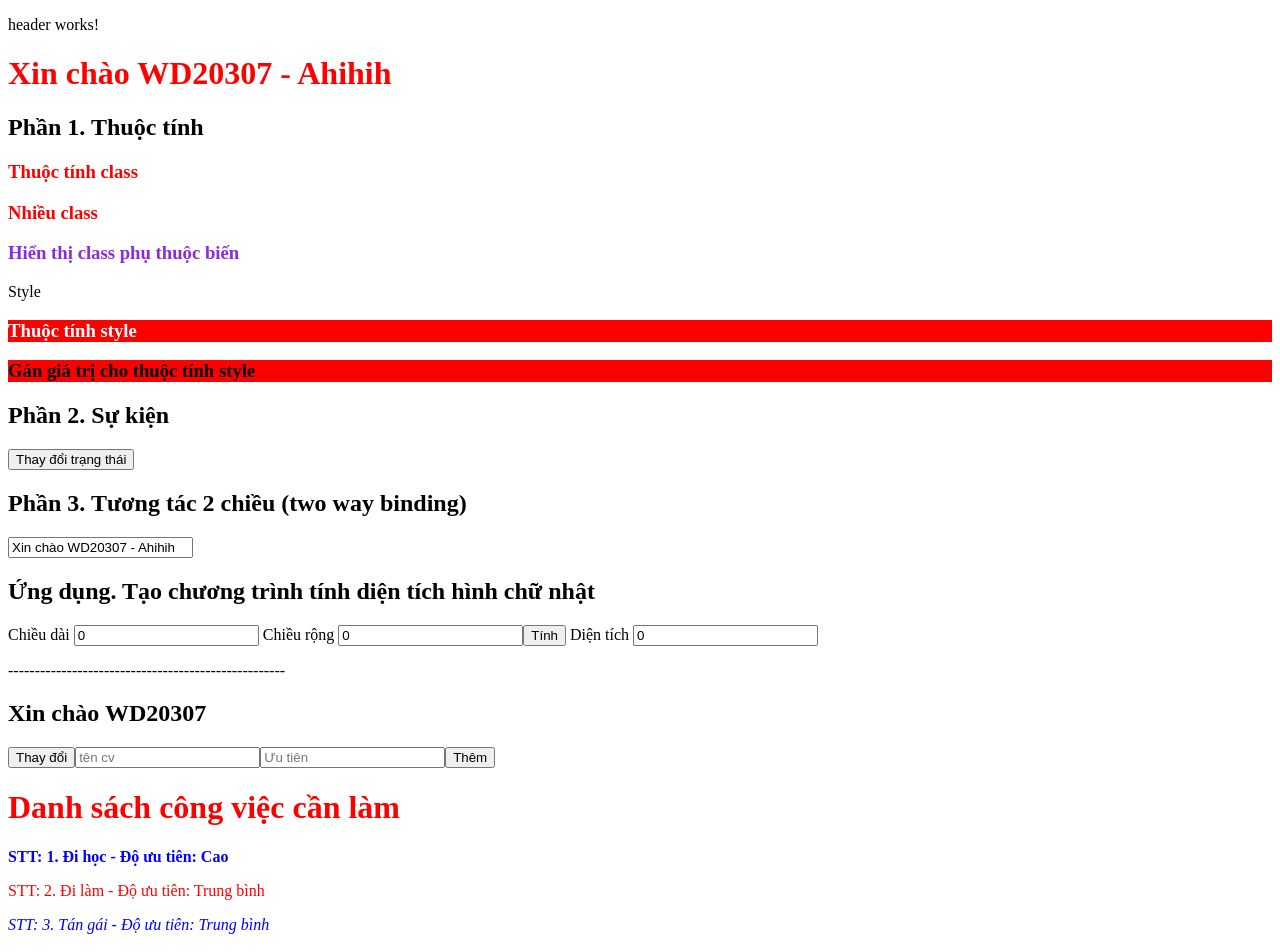
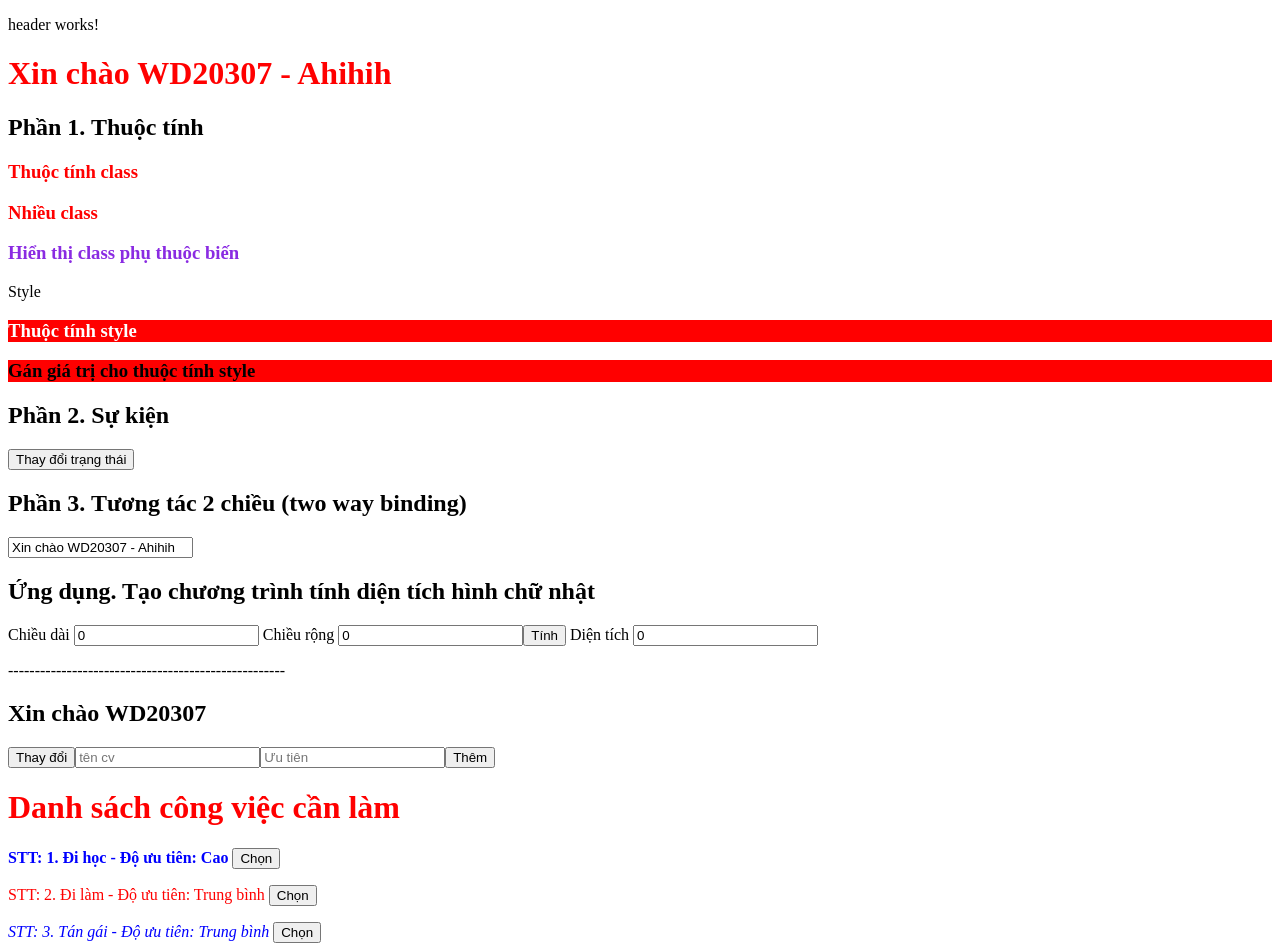
Before and after one commit to angocit/web208, an Angular app: page / in a window 1280 px wide. Shown: the top 952 px of the page. Built offline with nearby package versions, Linux system fonts and the light colour scheme.

Commit message:
b4: Đẩy dữ liệu từ component con ra component cha

```diff
--- a/src/app/app.html
+++ b/src/app/app.html
@@ -34,6 +34,11 @@
 <input type="text" placeholder="Ưu tiên" [(ngModel)]="priority"/>
 <button (click)="onAddTodo()">Thêm</button>
 <h1>Danh sách công việc cần làm</h1>
+@if (message!=''){
+<span [style.color]="'red'">
+    Bạn vừa chọn {{message}}
+</span>
+}
 <div>
     @for (todo of todos; track $index;let i=$index;let e=$even;let first = $first;let last = $last) {
         <!-- @if(e){
@@ -43,6 +48,6 @@
             <li [style.font-weight]="(first)?'bold':''" [style.font-style]="(last)?'italic':''" [style.color]="'red'">STT: {{i+1}}. {{todo.name}} - Độ ưu tiên: {{todo.priority}}</li>
         } -->
             <!-- <li [style.font-weight]="(first)?'bold':''" [style.font-style]="(last)?'italic':''" [style.color]="(e)?'blue':'red'">STT: {{i+1}}. {{todo.name}} - Độ ưu tiên: {{todo.priority}}</li> -->
-        <app-todoitem [todoInfo]="{todo:todo,last:last,first:first,even:e,index:i}"/>
+        <app-todoitem (handleclick)="ChooseFn($event)" [todoInfo]="{todo:todo,last:last,first:first,even:e,index:i}"/>
     }
 </div>
--- a/src/app/app.ts
+++ b/src/app/app.ts
@@ -23,6 +23,7 @@ export class App {
   dientich:number = 0
   name:string = ''
   priority:string = ''
+  message:string = ''
   todos:ITodo[]=[
     {
       name:"Đi học",
@@ -57,4 +58,7 @@ export class App {
     this.name=''
     this.priority=''
   }
+  ChooseFn = (text:string)=>{
+    this.message = text
+  }
 }
--- a/src/app/components/todoitem/todoitem.html
+++ b/src/app/components/todoitem/todoitem.html
@@ -1 +1,3 @@
-<p [style.font-weight]="(todoInfo.first)?'bold':''" [style.font-style]="(todoInfo.last)?'italic':''" [style.color]="(todoInfo.even)?'blue':'red'">STT: {{todoInfo.index+1}}. {{todoInfo.todo.name}} - Độ ưu tiên: {{todoInfo.todo.priority}}</p>
+<p [style.font-weight]="(todoInfo.first)?'bold':''" [style.font-style]="(todoInfo.last)?'italic':''" [style.color]="(todoInfo.even)?'blue':'red'">STT: {{todoInfo.index+1}}. {{todoInfo.todo.name}} - Độ ưu tiên: {{todoInfo.todo.priority}}
+    <button (click)="onClick(todoInfo.todo.name)">Chọn</button>
+</p>
--- a/src/app/components/todoitem/todoitem.ts
+++ b/src/app/components/todoitem/todoitem.ts
@@ -1,4 +1,4 @@
-import { Component, Input } from '@angular/core';
+import { Component, EventEmitter, Input, Output } from '@angular/core';
 import { ITodo } from '../../interface/todo';
 type TTodo = {
   todo:ITodo,
@@ -15,4 +15,8 @@ type TTodo = {
 })
 export class Todoitem {
   @Input() todoInfo:TTodo = {} as TTodo
+  @Output() handleclick:EventEmitter<string> = new EventEmitter()
+  onClick = (name:string)=>{
+      this.handleclick.emit(name)
+  }
 }
```
